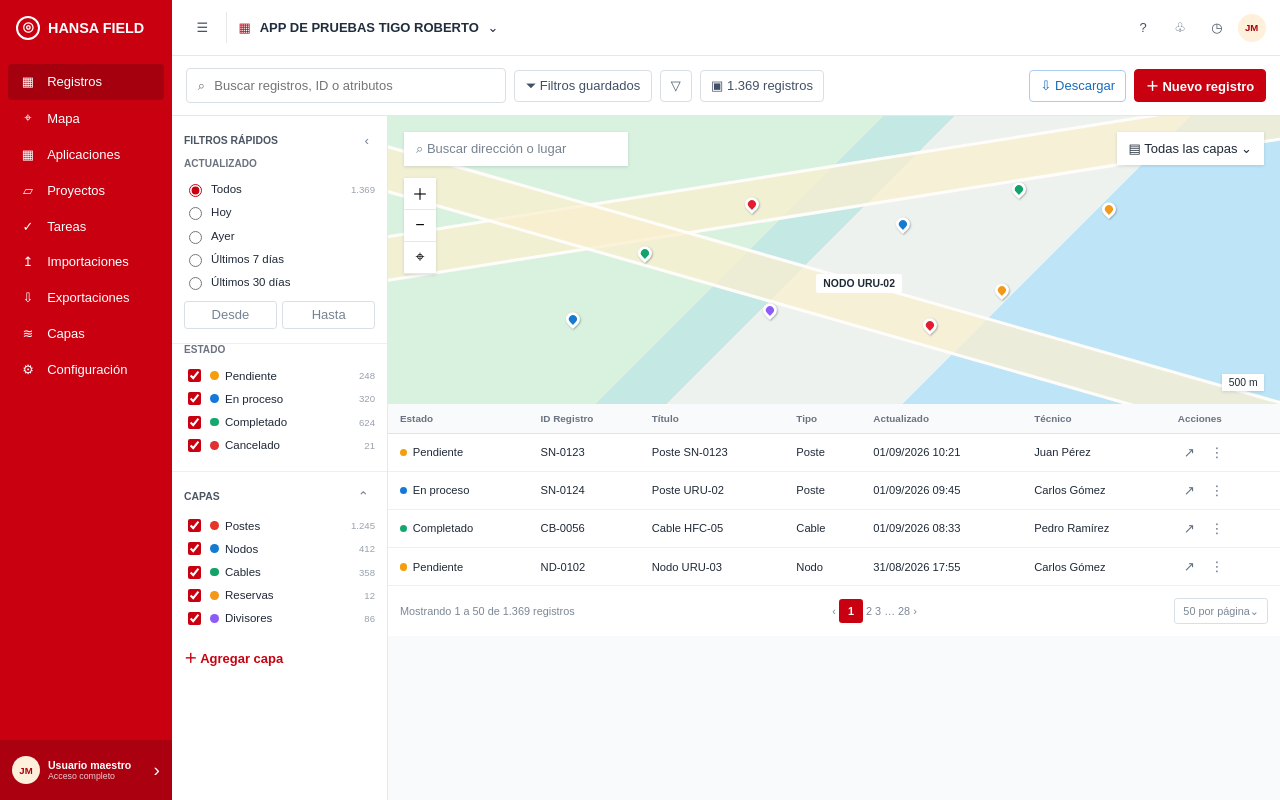
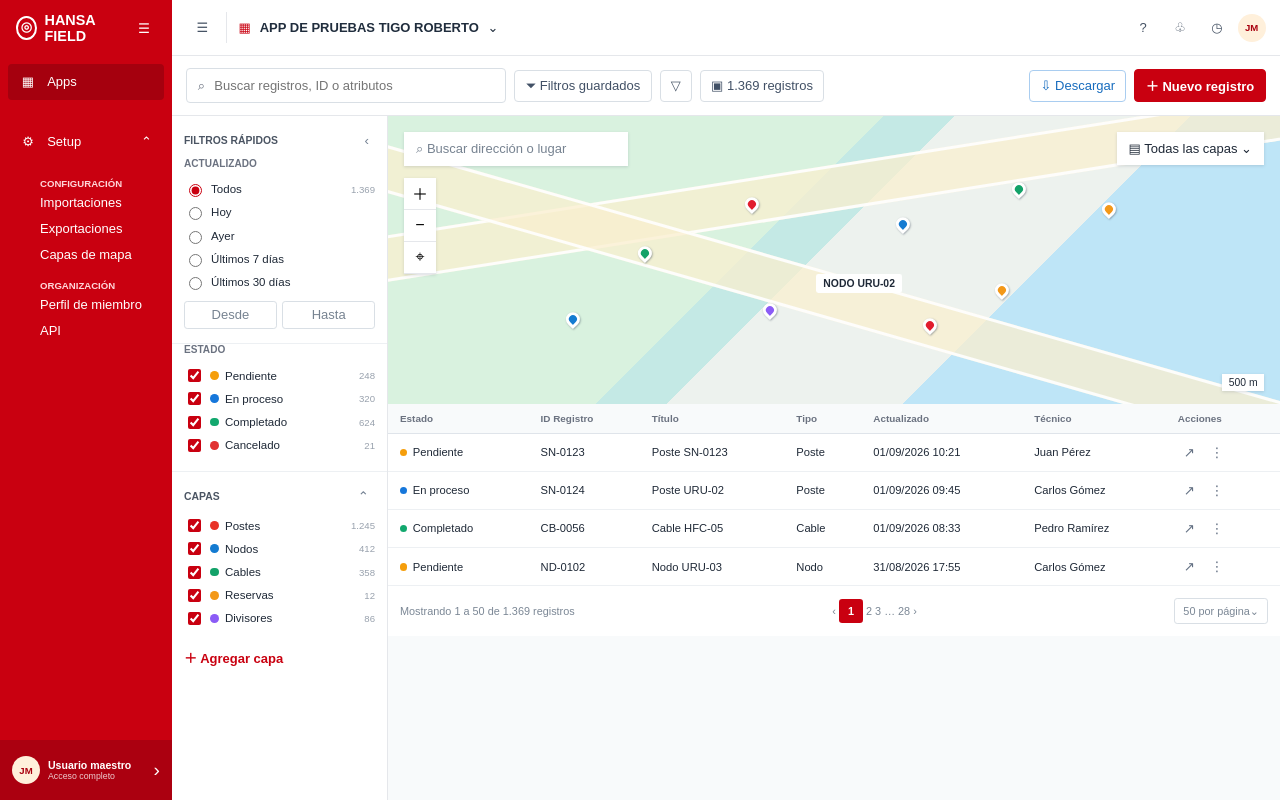
Before and after one commit to RALlanos/hansa-field, a Next.js app in the folder apps/web/: page / in a window 1280 px wide. Built offline with nearby package versions, Linux system fonts and the light colour scheme.

Commit message:
feat: focus sidebar on Apps setup

```diff
--- a/apps/web/src/app/field-workspace.tsx
+++ b/apps/web/src/app/field-workspace.tsx
@@ -1,18 +1,6 @@
 "use client";
 
 import { useState } from "react";
-
-const navigation = [
-  ["▦", "Registros"],
-  ["⌖", "Mapa"],
-  ["▦", "Aplicaciones"],
-  ["▱", "Proyectos"],
-  ["✓", "Tareas"],
-  ["↥", "Importaciones"],
-  ["⇩", "Exportaciones"],
-  ["≋", "Capas"],
-  ["⚙", "Configuración"],
-] as const;
 
 const records = [
   [
@@ -50,28 +38,53 @@ const records = [
 ] as const;
 
 export function FieldWorkspace() {
-  const [activeNav, setActiveNav] = useState("Registros");
+  const [sidebarCollapsed, setSidebarCollapsed] = useState(false);
+  const [setupOpen, setSetupOpen] = useState(true);
   const [layersOpen, setLayersOpen] = useState(true);
 
   return (
     <main className="field-app">
-      <aside className="field-sidebar">
+      <aside
+        className={
+          sidebarCollapsed ? "field-sidebar collapsed" : "field-sidebar"
+        }
+      >
         <div className="field-logo" aria-label="Hansa Field">
           <span className="field-logo-mark">⌾</span>
           <span>HANSA FIELD</span>
+          <button
+            aria-label="Comprimir menú"
+            className="sidebar-toggle"
+            onClick={() => setSidebarCollapsed(!sidebarCollapsed)}
+            type="button"
+          >
+            ☰
+          </button>
         </div>
         <nav aria-label="Principal" className="field-nav">
-          {navigation.map(([icon, label]) => (
-            <button
-              className={activeNav === label ? "nav-item active" : "nav-item"}
-              key={label}
-              onClick={() => setActiveNav(label)}
-              type="button"
-            >
-              <span aria-hidden="true">{icon}</span>
-              {label}
-            </button>
-          ))}
+          <button className="nav-item active" type="button">
+            <span aria-hidden="true">▦</span>Apps
+          </button>
+          <button
+            aria-expanded={setupOpen}
+            className="nav-item setup-toggle"
+            onClick={() => setSetupOpen(!setupOpen)}
+            type="button"
+          >
+            <span aria-hidden="true">⚙</span>Setup{" "}
+            <i aria-hidden="true">{setupOpen ? "⌃" : "⌄"}</i>
+          </button>
+          {setupOpen && (
+            <div className="setup-links">
+              <span>CONFIGURACIÓN</span>
+              <button type="button">Importaciones</button>
+              <button type="button">Exportaciones</button>
+              <button type="button">Capas de mapa</button>
+              <span>ORGANIZACIÓN</span>
+              <button type="button">Perfil de miembro</button>
+              <button type="button">API</button>
+            </div>
+          )}
         </nav>
         <div className="user-chip">
           <span className="avatar">JM</span>
--- a/apps/web/src/app/styles.css
+++ b/apps/web/src/app/styles.css
@@ -128,6 +128,63 @@ body {
   background: #fff0db;
   font-size: 0.6rem;
   font-weight: 800;
+}
+
+.sidebar-toggle {
+  margin-left: auto;
+  border: 0;
+  color: #fff;
+  background: transparent;
+  cursor: pointer;
+}
+.setup-toggle {
+  margin-top: 1.5rem;
+}
+.setup-toggle i {
+  margin-left: auto;
+  font-style: normal;
+}
+.setup-links {
+  padding: 0.35rem 0.75rem 1rem 2rem;
+}
+.setup-links span {
+  display: block;
+  margin-top: 0.8rem;
+  color: #ffd7da;
+  font-size: 0.6rem;
+  font-weight: 800;
+}
+.setup-links button {
+  display: block;
+  width: 100%;
+  padding: 0.35rem 0;
+  border: 0;
+  color: #fff;
+  background: transparent;
+  text-align: left;
+  font: inherit;
+  cursor: pointer;
+}
+.field-sidebar.collapsed {
+  flex-basis: 3.75rem;
+}
+.field-sidebar.collapsed .field-logo > span:not(.field-logo-mark),
+.field-sidebar.collapsed .nav-item,
+.field-sidebar.collapsed .setup-links,
+.field-sidebar.collapsed .user-chip > span:nth-child(2),
+.field-sidebar.collapsed .user-chip > :last-child {
+  font-size: 0;
+}
+.field-sidebar.collapsed .field-logo,
+.field-sidebar.collapsed .nav-item {
+  justify-content: center;
+  padding-inline: 0.5rem;
+}
+.field-sidebar.collapsed .nav-item span {
+  font-size: 1rem;
+}
+.field-sidebar.collapsed .sidebar-toggle {
+  display: none;
 }
 
 .field-main {
```
Also changed, not shown: 2 other files (tests, documents, lock files or other folders).
